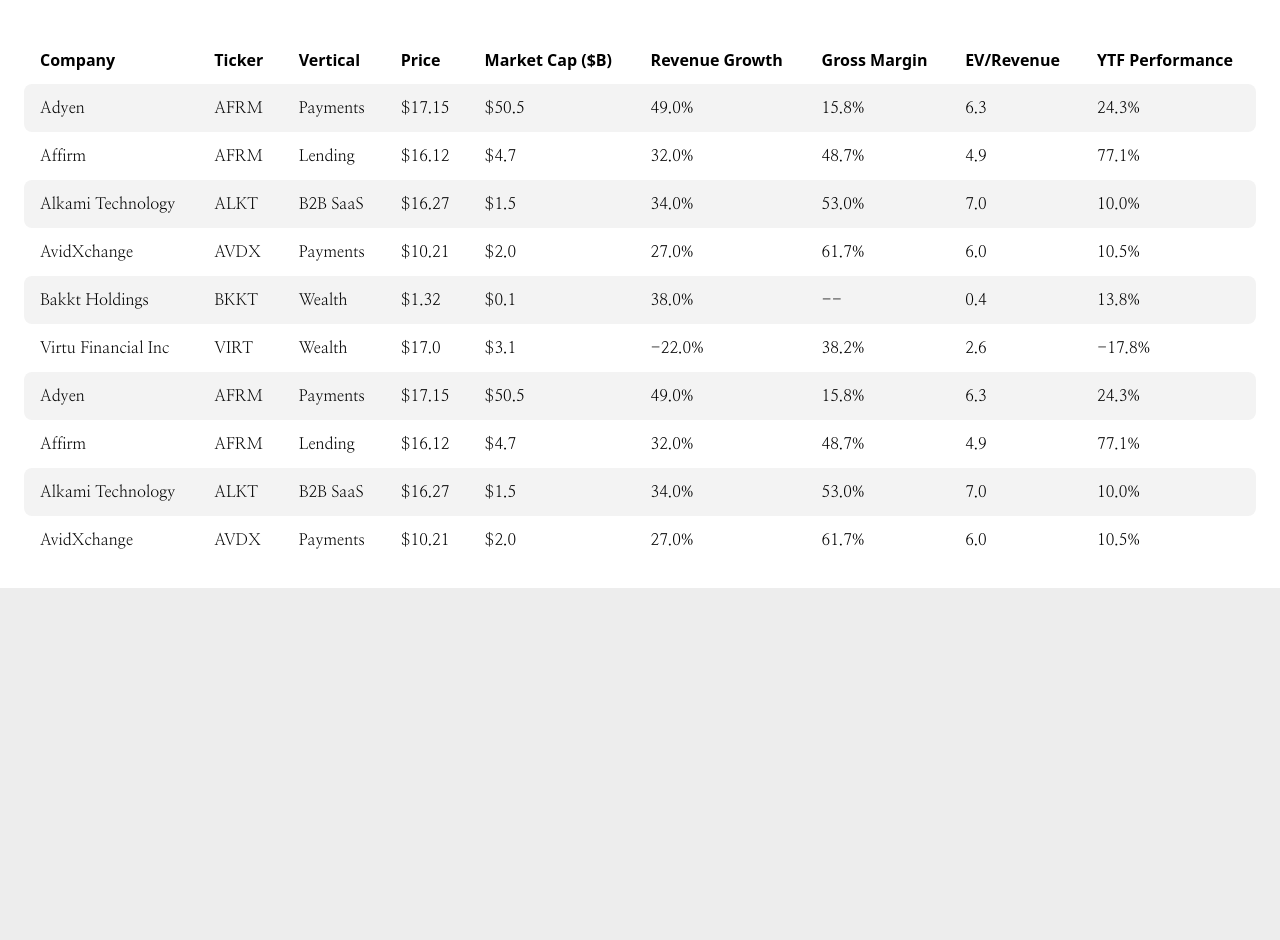
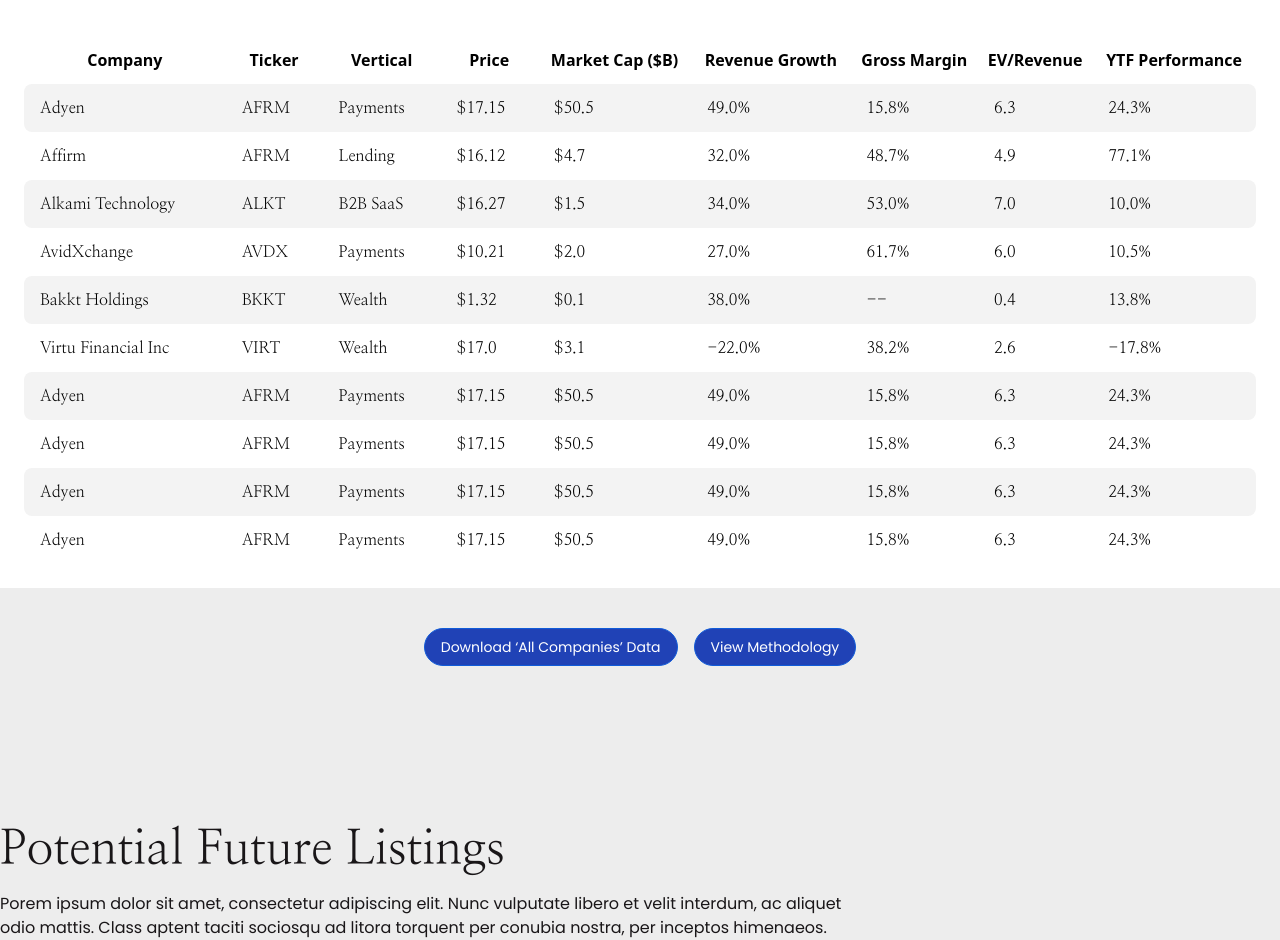
Before and after one commit to Amdadul-HQ/WppoolProject, a plain HTML site: page index.html in a window 1280 px wide. Shown: the part 1860-2800 px from the top of the page. Before the commit the page ends 2448 px from the top, so only its background shows below. Drawn offline with nearby package versions, Linux system fonts and the light colour scheme.

Commit message:
add:Potential Future Listings section

```diff
--- a/index.html
+++ b/index.html
@@ -45,19 +45,19 @@
             <div class="flex justify-center items-center h-full w-full absolute">
                 <img class="mix-blend-multiply relative" src="./asset/heropng.png" />
                 <div class="absolute">
-                    <h1 class="font-nanum text-[78px] text-left font-normal text-white">
-                        The WPPOOL Inde px-4x
-                    </h1> px-4
-                    <p class="text-xl f px-4ont-poppins text-left font-normal text-white">Monitor the performance of
-                        emerging, publi px-4cly traded, financia px-4l  technology companies</p>
- px-4
-                </div> px-4
-            </div> px-4
-            <div class="absolute bottom px-4-11 space-y-8 left-1 px-41">
-                <div> px-4
-                    <h1 class="font-nanum text-white text-5 px-4xl">60</h1>
-                    <p class="font-poppins text-[#CDCDCD] t px-4ext-base">Companies</p>
-                </div> px-4
+                    <h1 class="font-nanum text-[78px] text-center font-normal text-white">
+                        The WPPOOL Index
+                    </h1>
+                    <p class="text-xl font-poppins text-center font-normal text-white">Monitor the performance of
+                        emerging, publicly traded, financial technology companies</p>
+
+                </div>
+            </div>
+            <div class="absolute bottom-11 space-y-8 left-11">
+                <div>
+                    <h1 class="font-nanum text-white text-5xl">60</h1>
+                    <p class="font-poppins text-[#CDCDCD] text-base">Companies</p>
+                </div>
                 <div>
                     <h1 class="font-nanum text-white text-5xl">$100B</h1>
                     <p class="font-poppins text-[#CDCDCD] text-base">Market cap</p>
@@ -78,7 +78,7 @@
         </section>
         <section class="mt-[60px] max-w-screen-xl p-6 z-10 relative min-h-[720px] mx-auto bg-white">
             <nav
-                class="flex sticky top-0 bg-[#F3F3F3] z-50 w-full rounded-lg px-4 mx-auto max-w-screen-xl items-center justify-between py-3 ">
+                class="flex sticky top-5 bg-[#F3F3F3] z-50 w-full rounded-lg px-4 mx-auto max-w-screen-xl items-center justify-between py-3 ">
                 <div>
                     <img src="/asset/logoblack.png" alt="">
                 </div>
@@ -198,21 +198,21 @@
             <div class="mt-10">
                 <table class="min-w-full">
                     <thead>
-                        <tr class="text-left py-2 px-4">
-                            <th class="py-3 px-4" >Company</th>
-                            <th class="py-3 px-4">Ticker</th>
-                            <th class="py-3 px-4">Vertical</th>
-                            <th class="py-3 px-4">Price</th>
-                            <th class="py-3 px-4">Market Cap ($B)</th>
-                            <th class="py-3 px-4">Revenue Growth</th>
-                            <th class="py-3 px-4">Gross Margin</th>
-                            <th class="py-3 px-4">EV/Revenue</th>
-                            <th class="py-3 px-4">YTF Performance</th>
+                        <tr class="text-center py-2 px-4">
+                            <th class="py-3">Company</th>
+                            <th class="py-3">Ticker</th>
+                            <th class="py-3">Vertical</th>
+                            <th class="py-3">Price</th>
+                            <th class="py-3">Market Cap ($B)</th>
+                            <th class="py-3">Revenue Growth</th>
+                            <th class="py-3">Gross Margin</th>
+                            <th class="py-3">EV/Revenue</th>
+                            <th class="py-3">YTF Performance</th>
                         </tr>
                     </thead>
                     <tbody class="">
-                        <tr class="text-left bg-[#F3F3F3] px-4 rounded-lg font-nanum">
-                            <td class="py-3 px-4  rounded-l-lg ">Adyen</td>
+                        <tr class="text-left font-nanum bg-[#F3F3F3] px-4 rounded-lg">
+                            <td class="py-3 px-4 rounded-l-lg ">Adyen</td>
                             <td class="py-3 px-4">AFRM</td>
                             <td class="py-3 px-4">Payments</td>
                             <td class="py-3 px-4">$17.15</td>
@@ -222,8 +222,8 @@
                             <td class="py-3 px-4">6.3</td>
                             <td class="py-3 px-4 rounded-r-lg ">24.3%</td>
                         </tr>
-                        <tr class="text-left px-4 rounded-lg font-nanum">
-                            <td class="py-3 px-4  rounded-l-lg ">Affirm</td>
+                        <tr class="text-left font-nanum px-4 rounded-lg">
+                            <td class="py-3 px-4 rounded-l-lg ">Affirm</td>
                             <td class="py-3 px-4">AFRM</td>
                             <td class="py-3 px-4">Lending</td>
                             <td class="py-3 px-4">$16.12</td>
@@ -233,8 +233,8 @@
                             <td class="py-3 px-4">4.9</td>
                             <td class="py-3 px-4 rounded-r-lg ">77.1%</td>
                         </tr>
-                        <tr class="text-left bg-[#F3F3F3] px-4 rounded-lg font-nanum">
-                            <td class="py-3 px-4  rounded-l-lg ">Alkami Technology</td>
+                        <tr class="text-left font-nanum bg-[#F3F3F3] px-4 rounded-lg">
+                            <td class="py-3 px-4 rounded-l-lg ">Alkami Technology</td>
                             <td class="py-3 px-4">ALKT</td>
                             <td class="py-3 px-4">B2B SaaS</td>
                             <td class="py-3 px-4">$16.27</td>
@@ -244,8 +244,8 @@
                             <td class="py-3 px-4">7.0</td>
                             <td class="py-3 px-4 rounded-r-lg ">10.0%</td>
                         </tr>
-                        <tr class="text-left px-4 rounded-lg font-nanum">
-                            <td class="py-3 px-4  rounded-l-lg ">AvidXchange</td>
+                        <tr class="text-left font-nanum px-4 rounded-lg">
+                            <td class="py-3 px-4 rounded-l-lg ">AvidXchange</td>
                             <td class="py-3 px-4">AVDX</td>
                             <td class="py-3 px-4">Payments</td>
                             <td class="py-3 px-4">$10.21</td>
@@ -255,8 +255,8 @@
                             <td class="py-3 px-4">6.0</td>
                             <td class="py-3 px-4 rounded-r-lg ">10.5%</td>
                         </tr>
-                        <tr class="text-left bg-[#F3F3F3] px-4 rounded-lg font-nanum">
-                            <td class="py-3 px-4  rounded-l-lg ">Bakkt Holdings</td>
+                        <tr class="text-left font-nanum bg-[#F3F3F3] px-4 rounded-lg">
+                            <td class="py-3 px-4 rounded-l-lg ">Bakkt Holdings</td>
                             <td class="py-3 px-4">BKKT</td>
                             <td class="py-3 px-4">Wealth</td>
                             <td class="py-3 px-4">$1.32</td>
@@ -266,8 +266,8 @@
                             <td class="py-3 px-4">0.4</td>
                             <td class="py-3 px-4 rounded-r-lg ">13.8%</td>
                         </tr>
-                        <tr class="text-left px-4 rounded-lg font-nanum">
-                            <td class="py-3 px-4  rounded-l-lg ">Virtu Financial Inc</td>
+                        <tr class="text-left font-nanum px-4 rounded-lg">
+                            <td class="py-3 px-4 rounded-l-lg ">Virtu Financial Inc</td>
                             <td class="py-3 px-4">VIRT</td>
                             <td class="py-3 px-4">Wealth</td>
                             <td class="py-3 px-4">$17.0</td>
@@ -277,8 +277,8 @@
                             <td class="py-3 px-4">2.6</td>
                             <td class="py-3 px-4 rounded-r-lg ">-17.8%</td>
                         </tr>
-                        <tr class="text-left bg-[#F3F3F3] px-4 rounded-lg font-nanum">
-                            <td class="py-3 px-4  rounded-l-lg ">Adyen</td>
+                        <tr class="text-left font-nanum bg-[#F3F3F3] px-4 rounded-lg">
+                            <td class="py-3 px-4 rounded-l-lg ">Adyen</td>
                             <td class="py-3 px-4">AFRM</td>
                             <td class="py-3 px-4">Payments</td>
                             <td class="py-3 px-4">$17.15</td>
@@ -288,46 +288,90 @@
                             <td class="py-3 px-4">6.3</td>
                             <td class="py-3 px-4 rounded-r-lg ">24.3%</td>
                         </tr>
-                        <tr class="text-left px-4 rounded-lg font-nanum">
-                            <td class="py-3 px-4  rounded-l-lg ">Affirm</td>
+                        <tr class="text-left font-nanum px-4 rounded-lg">
+                            <td class="py-3 px-4 rounded-l-lg ">Adyen</td>
                             <td class="py-3 px-4">AFRM</td>
-                            <td class="py-3 px-4">Lending</td>
-                            <td class="py-3 px-4">$16.12</td>
-                            <td class="py-3 px-4">$4.7</td>
-                            <td class="py-3 px-4">32.0%</td>
-                            <td class="py-3 px-4">48.7%</td>
-                            <td class="py-3 px-4">4.9</td>
-                            <td class="py-3 px-4 rounded-r-lg ">77.1%</td>
+                            <td class="py-3 px-4">Payments</td>
+                            <td class="py-3 px-4">$17.15</td>
+                            <td class="py-3 px-4">$50.5</td>
+                            <td class="py-3 px-4">49.0%</td>
+                            <td class="py-3 px-4">15.8%</td>
+                            <td class="py-3 px-4">6.3</td>
+                            <td class="py-3 px-4 rounded-r-lg ">24.3%</td>
                         </tr>
-                        <tr class="text-left bg-[#F3F3F3] px-4 rounded-lg font-nanum">
-                            <td class="py-3 px-4  rounded-l-lg ">Alkami Technology</td>
-                            <td class="py-3 px-4">ALKT</td>
-                            <td class="py-3 px-4">B2B SaaS</td>
-                            <td class="py-3 px-4">$16.27</td>
-                            <td class="py-3 px-4">$1.5</td>
-                            <td class="py-3 px-4">34.0%</td>
-                            <td class="py-3 px-4">53.0%</td>
-                            <td class="py-3 px-4">7.0</td>
-                            <td class="py-3 px-4 rounded-r-lg ">10.0%</td>
+                        <tr class="text-left font-nanum bg-[#F3F3F3] px-4 rounded-lg">
+                            <td class="py-3 px-4 rounded-l-lg ">Adyen</td>
+                            <td class="py-3 px-4">AFRM</td>
+                            <td class="py-3 px-4">Payments</td>
+                            <td class="py-3 px-4">$17.15</td>
+                            <td class="py-3 px-4">$50.5</td>
+                            <td class="py-3 px-4">49.0%</td>
+                            <td class="py-3 px-4">15.8%</td>
+                            <td class="py-3 px-4">6.3</td>
+                            <td class="py-3 px-4 rounded-r-lg ">24.3%</td>
                         </tr>
-                        <tr class="text-left px-4 rounded-lg font-nanum">
-                            <td class="py-3 px-4  rounded-l-lg ">AvidXchange</td>
-                            <td class="py-3 px-4">AVDX</td>
+                        <tr class="text-left font-nanum px-4 rounded-lg">
+                            <td class="py-3 px-4 rounded-l-lg ">Adyen</td>
+                            <td class="py-3 px-4">AFRM</td>
                             <td class="py-3 px-4">Payments</td>
-                            <td class="py-3 px-4">$10.21</td>
-                            <td class="py-3 px-4">$2.0</td>
-                            <td class="py-3 px-4">27.0%</td>
-                            <td class="py-3 px-4">61.7%</td>
-                            <td class="py-3 px-4">6.0</td>
-                            <td class="py-3 px-4 rounded-r-lg ">10.5%</td>
+                            <td class="py-3 px-4">$17.15</td>
+                            <td class="py-3 px-4">$50.5</td>
+                            <td class="py-3 px-4">49.0%</td>
+                            <td class="py-3 px-4">15.8%</td>
+                            <td class="py-3 px-4">6.3</td>
+                            <td class="py-3 px-4 rounded-r-lg ">24.3%</td>
                         </tr>
                     </tbody>
                 </table>
             </div>
         </section>
-        <div>
+        <div class="mt-10 flex items-center justify-center gap-x-4">
+            <button class="font-poppins px-4 py-2 bg-primary border border-[#115CD9] text-white rounded-[30px] text-sm">
+                Download ‘All Companies’ Data
+            </button>
+            <button class="font-poppins px-4 py-2 bg-primary border border-[#115CD9] text-white rounded-[30px] text-sm">
+                View Methodology
+            </button>
+        </div>
+        <section class="mt-[160px] max-w-screen-xl mx-auto ">
+            <h1 class="text-[#191618] text-5xl font-nanum">Potential Future Listings</h1>
+            <p class="max-w-[880px] mt-[18px] text-[#191618] font-poppins">Porem ipsum dolor sit amet, consectetur adipiscing elit. Nunc vulputate libero et velit interdum, ac aliquet odio mattis. Class aptent taciti sociosqu ad litora torquent per conubia nostra, per inceptos himenaeos. </p>
+            <div class="mt-6 grid grid-cols-5 gap-5">
+                <div class="bg-white px-11 py-8 rounded-lg flex items-center justify-center">
+                    <img src="./asset/stripe.png" class="" alt="">
+                </div>
+                <div>
+                    <img src="./asset/klarna.png" class="rounded-lg w-full" alt="">
+                </div>
+                <div class="bg-white px-11 py-8 rounded-lg flex items-center justify-center">
+                    <img src="./asset/plaid.png" class="" alt="">
+                </div>
+                <div class="bg-white px-11 py-8 rounded-lg flex items-center justify-center">
+                    <img src="./asset/xcheckout.png" class="" alt="">
+                </div>
+                <div class="bg-white px-11 py-8 rounded-lg flex items-center justify-center">
+                    <img src="./asset/revolut.png" class="" alt="">
+                </div>
+                <div class="bg-white px-11 py-8 rounded-lg flex items-center justify-center">
+                    <img src="./asset/chime.png" class="" alt="">
+                </div>
+                <div class="bg-white px-11 py-8 rounded-lg flex items-center justify-center">
+                    <img src="./asset/N26.png" class="" alt="">
+                </div>
+                <div class="bg-white px-11 py-8 rounded-lg flex items-center justify-center">
+                    <img src="./asset/brex.png" class="" alt="">
+                </div>
+                <div class="bg-white px-11 py-8 rounded-lg flex items-center justify-center">
+                    <img src="./asset/deel.png" class="" alt="">
+                </div>
+                <div class="bg-white px-11 py-8 rounded-lg flex items-center justify-center">
+                    <img src="./asset/gusto.png" class="" alt="">
+                </div>
+            </div>
+        </section>
+        <section class="mt-[160px] max-w-screen-xl mx-auto">
 
-        </div>
+        </section>
     </main>
     <script src="https://cdn.jsdelivr.net/npm/chart.js"></script>
     <script src="/app/app.js"></script>
```
Also changed, not shown: asset/N26.png (added), asset/brex.png (added), asset/chime.png (added), asset/deel.png (added), asset/gusto.png (added), asset/klarna.png (added), asset/plaid.png (added), asset/revolut.png (added), asset/stripe.png (added), asset/xcheckout.png (added).
